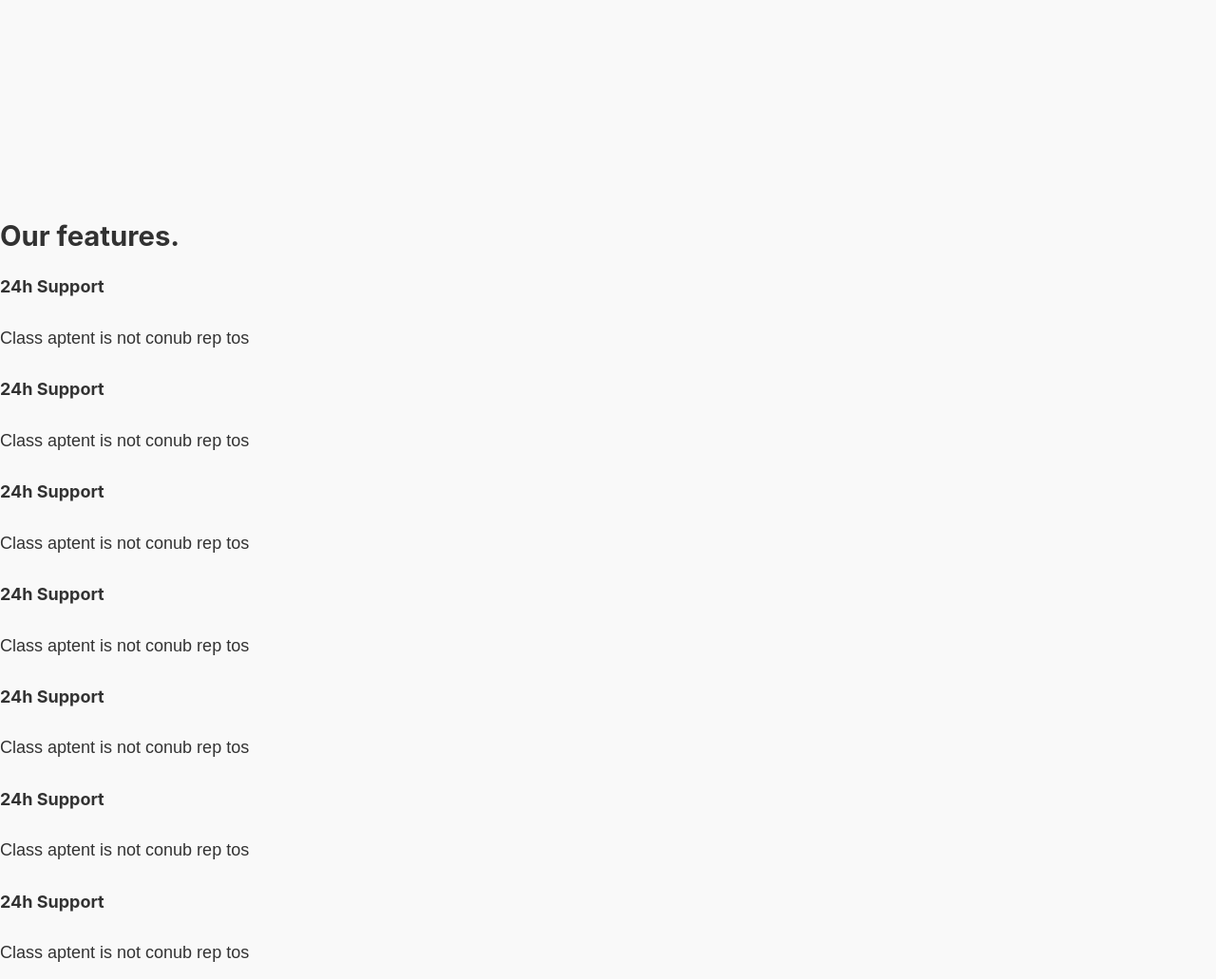
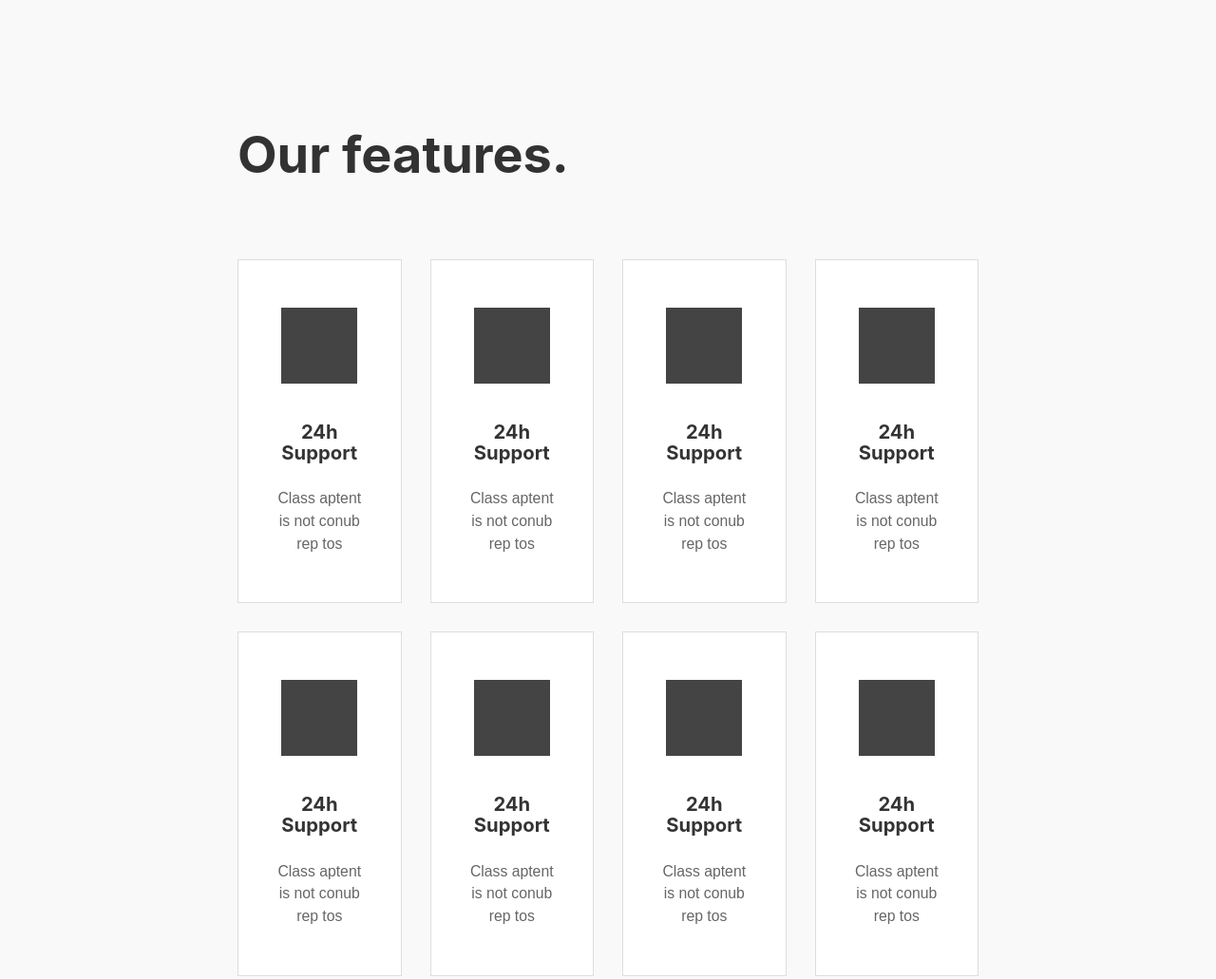
Before and after one commit to KelliePetersen/accounting-template, a Gatsby site: page / in a window 1280 px wide. Shown: the part 2740-3771 px from the top of the page at 95% size. Built offline with nearby package versions, Linux system fonts and the light colour scheme; Gatsby itself is replaced by a stand-in of ours.

Commit message:
style features component

```diff
--- a/src/components/features.module.scss
+++ b/src/components/features.module.scss
@@ -1,4 +1,47 @@
 .features {
-  padding: 250px 0;
+  padding: 150px 0;
+  margin: 100px 0;
   background-color: #f9f9f9;
 }
+
+.wrapper {
+  margin: 0 250px;
+}
+
+.heading {
+  font-size: 3rem;
+}
+
+.grid {
+  display: grid;
+  grid-template-columns: 1fr 1fr 1fr 1fr;
+  column-gap: 30px;
+  row-gap: 30px;
+  margin-top: 80px;
+}
+
+.card {
+  background-color: white;
+  border: 1px solid #ddd;
+  text-align: center;
+  padding: 40px;
+}
+
+.icon {
+  width: 80px;
+  height: 80px;
+  background-color: #444;
+  margin: 10px auto 40px;
+}
+
+.subheading {
+  font-size: 1.125rem;
+  margin-bottom: 25px;
+}
+
+.text {
+  color: #666;
+  font-size: 0.875rem;
+  line-height: 1.5;
+  margin-bottom: 10px;
+}
```
